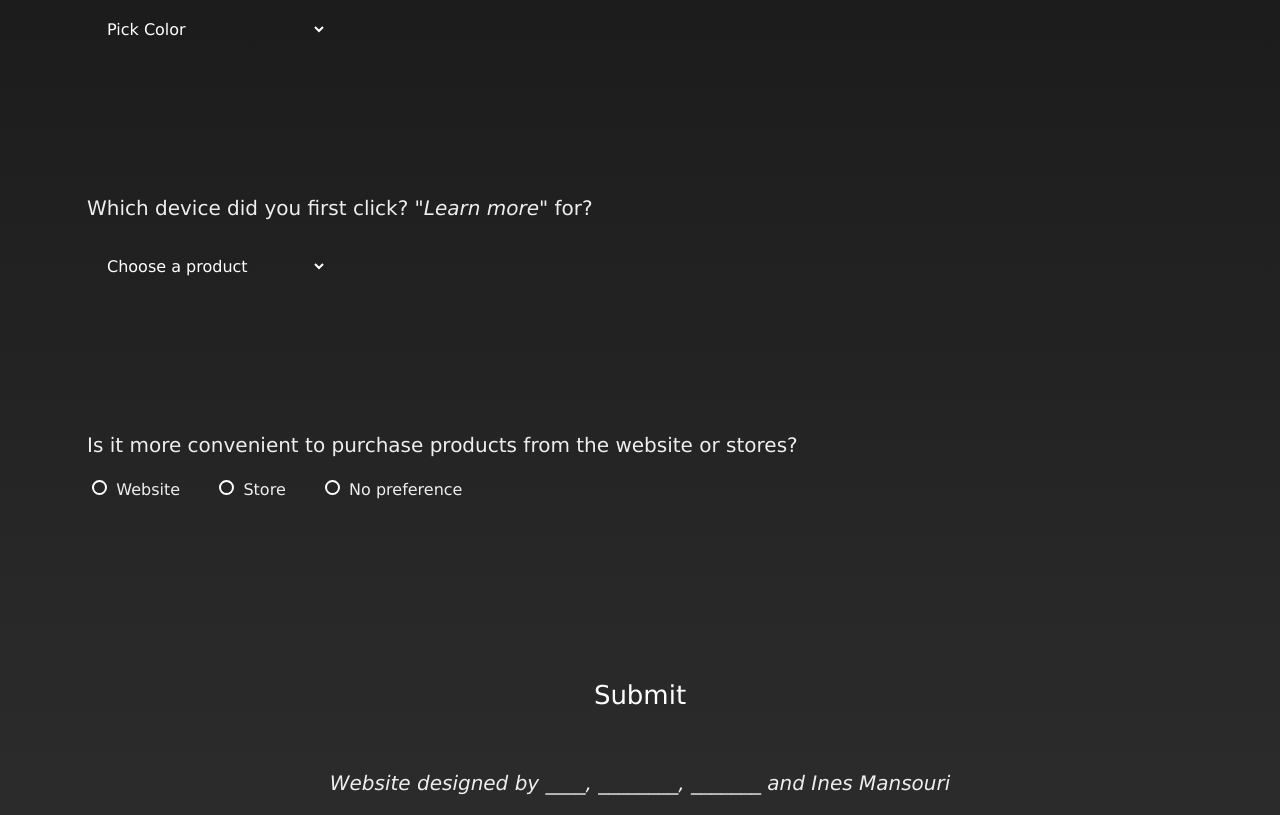
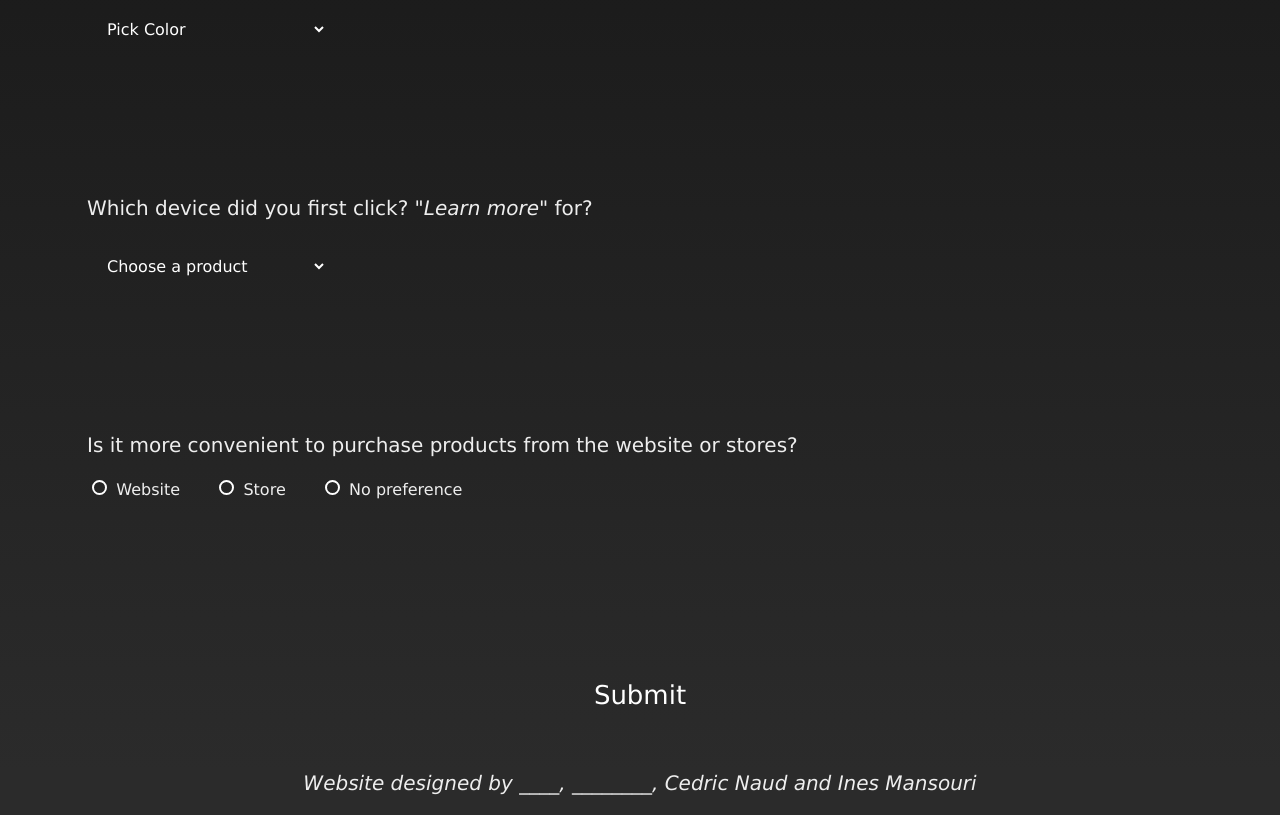
Before and after one commit to IMansouri/SEG3125-group30, a plain HTML site: page index.html in a window 1280 px wide. Shown: the part 1410-2225 px from the top of the page. Drawn offline with Linux system fonts and the light colour scheme.

Commit message:
Update index.html

```diff
--- a/index.html
+++ b/index.html
@@ -81,6 +81,6 @@
     <input type="submit" class="SubmitButton">
   </div>
 
-  <p class="p1" style="font-style: italic">Website designed by ____, ________, _______ and Ines Mansouri</p>
+  <p class="p1" style="font-style: italic">Website designed by ____, ________, Cedric Naud and Ines Mansouri</p>
 </body>
 </html>
```
